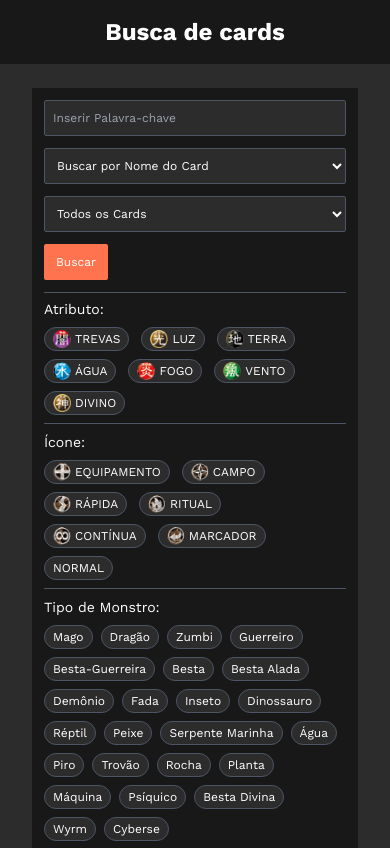
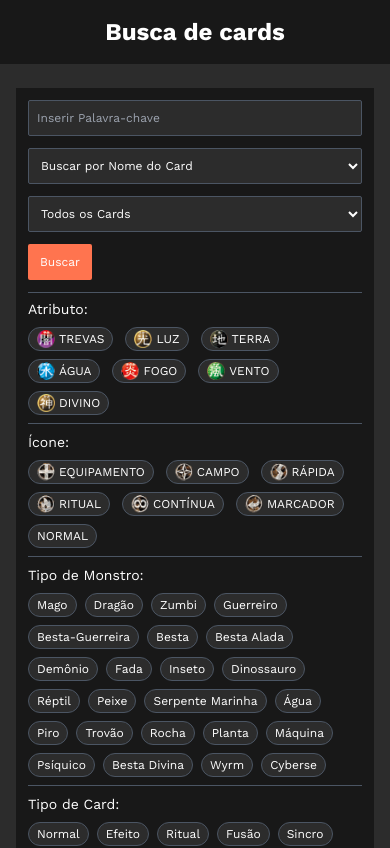
Before and after one commit to Hewerton80/yu-gi-oh-data-base-next.js-tailwind, a Next.js app: page / in a window 390 px wide. Shown: the top 848 px of the page. Built offline with nearby package versions, Linux system fonts and the light colour scheme; no server answers.

Commit message:
add responsive to some components

```diff
--- a/src/components/Templates/DefaultsTemplate/index.tsx
+++ b/src/components/Templates/DefaultsTemplate/index.tsx
@@ -9,7 +9,7 @@
   return (
     <div className='flex flex-col min-h-screen'>
       <Header/>
-      <main className='flex flex-col px-8'>
+      <main className='flex flex-col px-4 sm:px-8'>
         {children}
       </main>
     </div>
```
